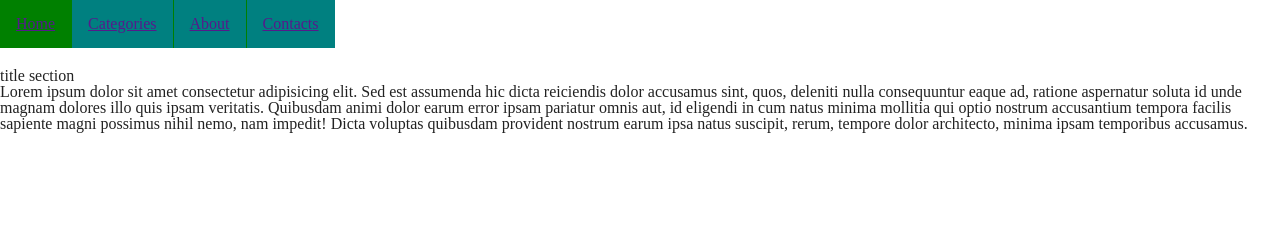
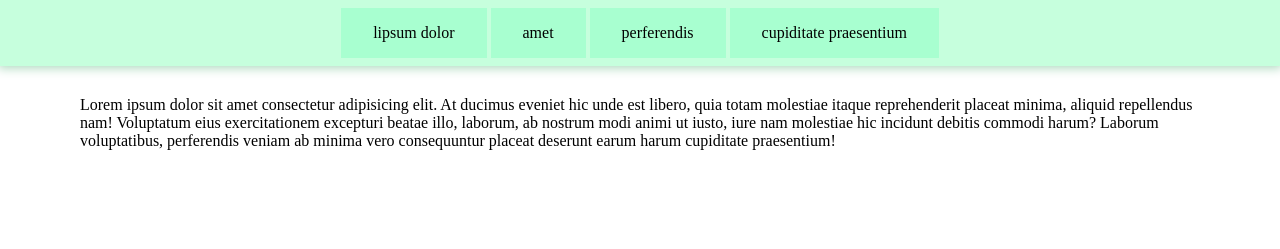
Before and after one commit to Maxus0000/positional, a plain HTML site: page index.html in a window 1280 px wide. Shown: the top 249 px of the page. Drawn offline with Linux system fonts and the light colour scheme.

Commit message:
add clean

```diff
--- a/assets/css/reset.css
+++ b/assets/css/reset.css
@@ -365,6 +365,3 @@ textarea {
     color: #000;
     padding: 0.2em 0;
 }
-*{
-    box-sizing:border-box;
-}
--- a/assets/css/style.css
+++ b/assets/css/style.css
@@ -1,44 +1,44 @@
-:root{
-  --main-color:teal;
---hover-color: green;
---text-color:white;
+*{
+  box-sizing: border-box;
 }
-
-.nav-list{
-  font-size: 0;
+body{
+  height: 300vh;
+  margin: 0;
 }
-.nav-list-item{
-display: inline-block;
-position: relative;
-background-color: var(--main-color);
-color: var(--text-color);
-font-size:initial;
+main{
+  padding: 5em;
 }
-.nav-list-item:hover{
-  background-color:var(--hover-color)
+ul{
+  list-style: none;
+  padding: 0;
+  margin: 0;
+}
+a{
+  color: inherit;
+  text-decoration: none;
+}
+.page-header{
+  position: fixed;
+  left: 0;
+  right: 0;
+  z-index: 999;
+  background-color:#C6FFDD;
+  box-shadow: 0 0 10px 2px #aad8bc;
 
 }
-.nav-list-item + .nav-list-item{
-  border-left: 1px solid var(--hover-color);
+.list{
+  text-align: center;
 }
-
-.nav-list-link{
+.list-item{
   display: inline-block;
-  padding: 1em;
+  padding-top: 8px;
+  padding-bottom: 8px;
 }
-
-.nav-list-item:hover .sub-nav-list{
+.list-link{
   display: block;
+  padding: 1em 2em;
+  background-color: #A1FFCED1;
 }
-.sub-nav-list{
-  display: none;
-  position: absolute;
-  left: 0;
-  right: 0;
+.list-link:hover{
+  background-color:#71B280;
 }
-.sub-nav-list-item{
-  display: block;
-}
-section{
-  margin-top: 20px;
-}
--- a/index.html
+++ b/index.html
@@ -1,33 +1,26 @@
 <!DOCTYPE html>
 <html lang="en">
-<head>
   <meta charset="UTF-8">
   <meta http-equiv="X-UA-Compatible" content="IE=edge">
   <meta name="viewport" content="width=device-width, initial-scale=1.0">
-  <link rel="stylesheet" href="./assets/css/reset.css">
+  <!-- <link rel="stylesheet" href="./assets/css/reset.css"> -->
   <title>Document</title>
  <link rel="stylesheet" href="./assets/css/style.css">
-</head>
-<nav>
-  <ul class="nav-list">
-    <li class="nav-list-item"><a href="" class="nav-list-link">Home</a></li>
-    <li class="nav-list-item"><a href="" class="nav-list-link">Categories</a>
-    <ul class="sub-nav-list">
-      <li class="nav-list-item sub-nav-list-item"><a href="" class="nav-list-link">Children</a>
-      </li>
-      <li class="nav-list-item sub-nav-list-item"><a href="" class="nav-list-link">Women</a>
-      </li>
-      <li class="nav-list-item sub-nav-list-item"><a href="" class="nav-list-link">Men</a>
-      </li>
-    </ul></li>
-    <li class="nav-list-item"><a href="" class="nav-list-link">About</a></li>
-    <li class="nav-list-item"><a href="" class="nav-list-link">Contacts</a></li>
-  </ul>
-</nav>
-
-<section>
-  <h1>title section</h1>
-  <p>Lorem ipsum dolor sit amet consectetur adipisicing elit. Sed est assumenda hic dicta reiciendis dolor accusamus sint, quos, deleniti nulla consequuntur eaque ad, ratione aspernatur soluta id unde magnam dolores illo quis ipsam veritatis. Quibusdam animi dolor earum error ipsam pariatur omnis aut, id eligendi in cum natus minima mollitia qui optio nostrum accusantium tempora facilis sapiente magni possimus nihil nemo, nam impedit! Dicta voluptas quibusdam provident nostrum earum ipsa natus suscipit, rerum, tempore dolor architecto, minima ipsam temporibus accusamus.</p>
-</section>
+<body>
+  <header class="page-header">
+    <nav>
+      <ul class="list">
+        <li class="list-item"><a href="#" class="list-link">lipsum dolor</a></li>
+        <li class="list-item"><a href="#" class="list-link">amet</a></li>
+        <li class="list-item"><a href="#" class="list-link">perferendis</a></li>
+        <li class="list-item"><a href="#" class="list-link">cupiditate praesentium</a></li>
+      </ul>
+    </nav>
+  </header>
+  <main>
+    <article>
+      <p>Lorem ipsum dolor sit amet consectetur adipisicing elit. At ducimus eveniet hic unde est libero, quia totam molestiae itaque reprehenderit placeat minima, aliquid repellendus nam! Voluptatum eius exercitationem excepturi beatae illo, laborum, ab nostrum modi animi ut iusto, iure nam molestiae hic incidunt debitis commodi harum? Laborum voluptatibus, perferendis veniam ab minima vero consequuntur placeat deserunt earum harum cupiditate praesentium!</p>
+    </article>
+  </main>
 </body>
 </html>
```
Also changed, not shown: assets/icons/flower-tulip.svg (added).
